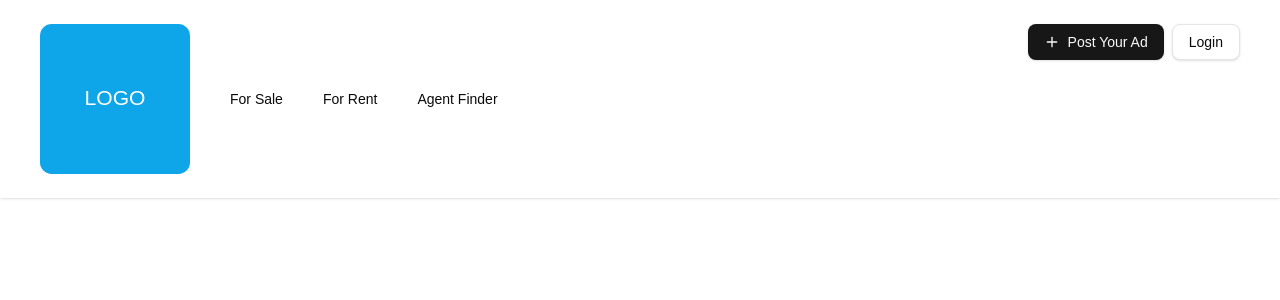
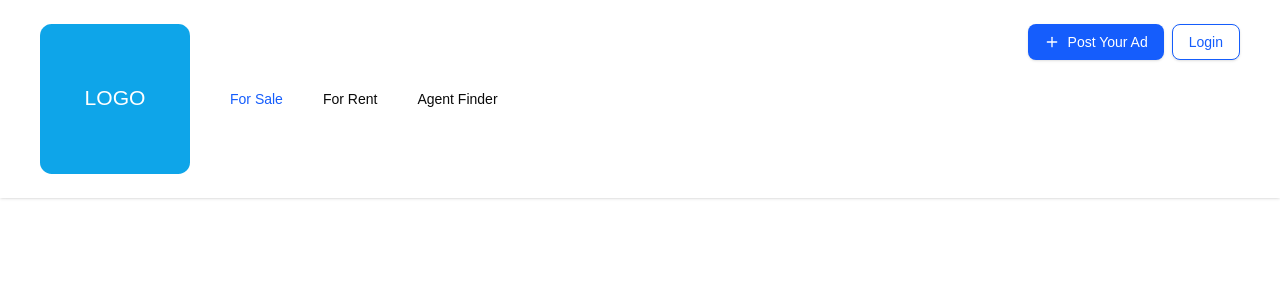
Before and after one commit to Sheetal012345/estate-app, a Next.js app: page / in a window 1280 px wide. Shown: the top 300 px of the page. Built offline with nearby package versions, Linux system fonts and the light colour scheme.

Commit message:
Message-new

```diff
--- a/app/_components/Header.jsx
+++ b/app/_components/Header.jsx
@@ -17,17 +17,30 @@ function Header() {
 
          <img src="/logo380.svg" alt="logo" width={150} height={150} />
        <ul className=' hidden md:flex gap-10'>
-        <Link href={'/'}>
-        <li className={`'hover:text-primary font -medium text-sm cursor-pointer'${path=='/'&&'text-primary'}`}>For Sale</li>
-        </Link>
-        <li className='hover:text-primary font -medium text-sm cursor-pointer'>For Rent</li>
-        <li className='hover:text-primary font -medium text-sm cursor-pointer'>Agent Finder</li>
+
+        <li className={`cursor-pointer font-medium text-sm hover:text-blue-600 hover:scale-105 transition-all duration-200 ${path === '/' ? 'text-blue-600' : ''}`}>
+    <Link href="/">For Sale</Link>
+  </li>
+
+  <li className="cursor-pointer font-medium text-sm hover:text-blue-600 hover:scale-105 transition-all duration-200">
+    <Link href="/rent">For Rent</Link>
+  </li>
+
+  <li className="cursor-pointer font-medium text-sm hover:text-blue-600 hover:scale-105 transition-all duration-200">
+    <Link href="/agents">Agent Finder</Link>
+  </li>
+
          </ul>
          </div>
          <div className='flex gap-2' >
 
-            <Button className="flex gap-2"><Plus className='h-5 w-5'/>Post Your Ad </Button>
-            <Button variant="outline">Login</Button>
+            <Button className="flex gap-2 bg-blue-600 hover:bg-blue-700 text-white">
+            <Plus className="h-5 w-5" /> Post Your Ad
+            </Button>
+           <Button variant="outline" className="border-blue-600 text-blue-600 hover:bg-blue-50">
+    Login
+  </Button>
+
          </div>
     </div>
   )
```
Also changed, not shown: public/logoi.png (added).
